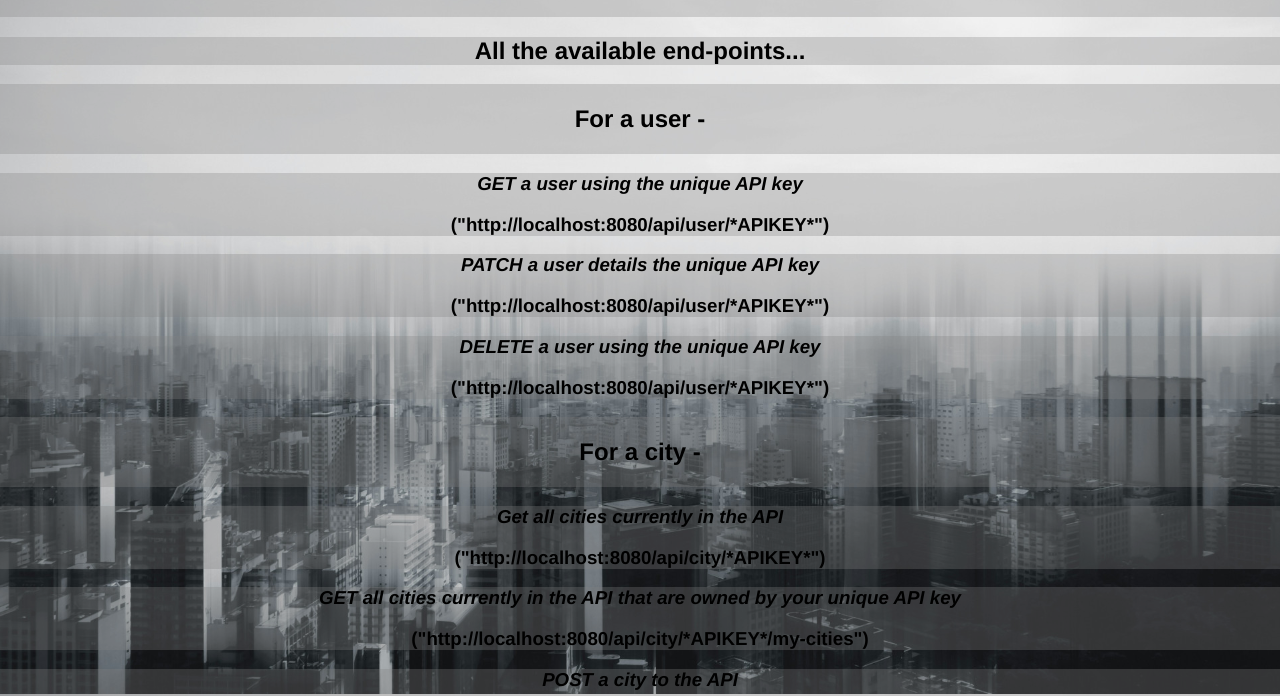
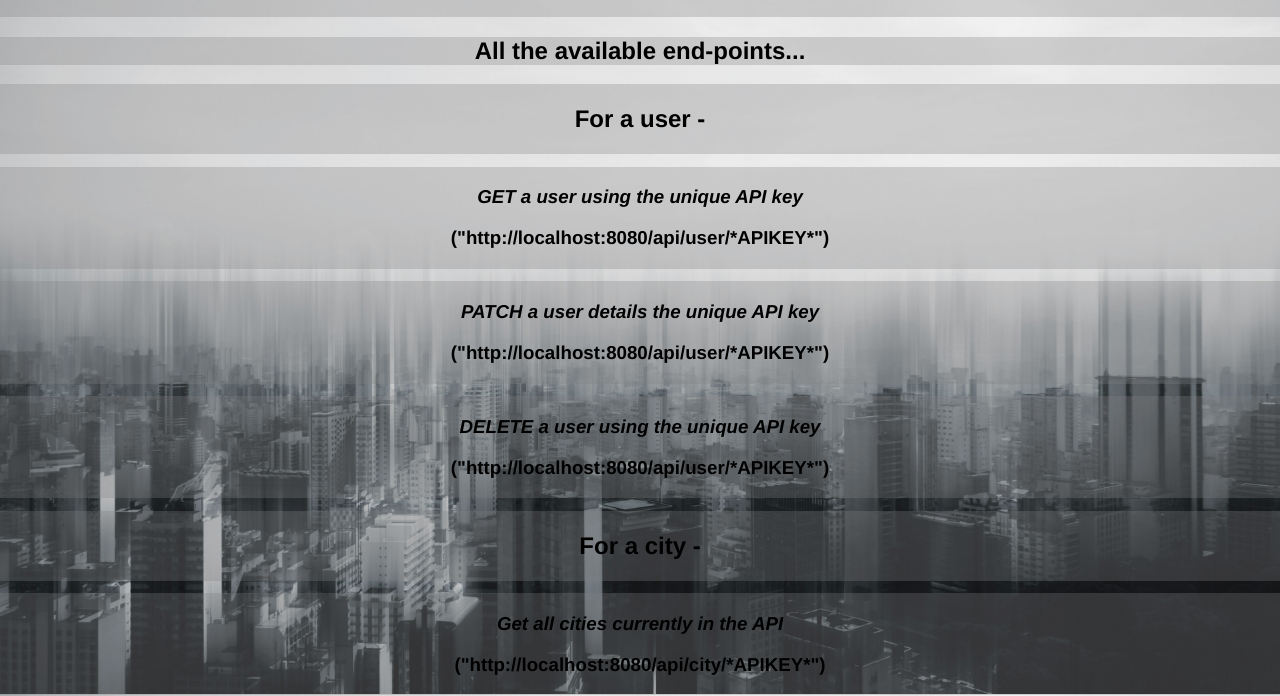
Before and after one commit to D-Hankin/apigruppfemFront, a plain HTML site: page index.html in a window 1280 px wide. Shown: the part 106-802 px from the top of the page. Drawn offline with Linux system fonts and the light colour scheme.

Commit message:
margin fix

```diff
--- a/static/style.css
+++ b/static/style.css
@@ -18,6 +18,11 @@ body {
     text-align: center;
     width: 100vw;
     margin: 0;
+}
+
+.endPoints {
+    margin: 1% 0 1% 0;
+    padding: 1px 0 1px 0;
 }
 
 .endPointsSubHeaderContainers, #topSectionContainer {
```
